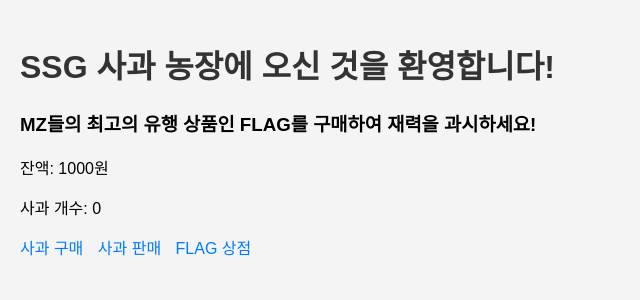
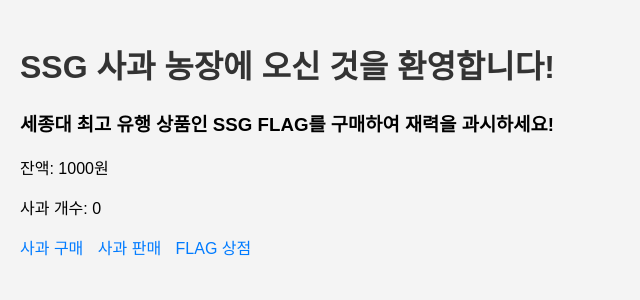
Before and after one commit to yi-barrack/freshman_recruitment, a Flask app: page / in a window 1280 px wide. Shown: the top 300 px of the page, without its empty margins (0-640 px from the left). Run offline with Flask 2, Linux system fonts and the light colour scheme.

Commit message:
chore: change index.html

```diff
--- a/templates/index.html
+++ b/templates/index.html
@@ -9,7 +9,7 @@
 
 <body>
     <h1>SSG 사과 농장에 오신 것을 환영합니다!</h1>
-    <h3>MZ들의 최고의 유행 상품인 FLAG를 구매하여 재력을 과시하세요!</h3>
+    <h3>세종대 최고 유행 상품인 SSG FLAG를 구매하여 재력을 과시하세요!</h3>
     <p>잔액: {{ balance }}원</p>
     <p>사과 개수: {{ apples }}</p>
     <nav>
```
